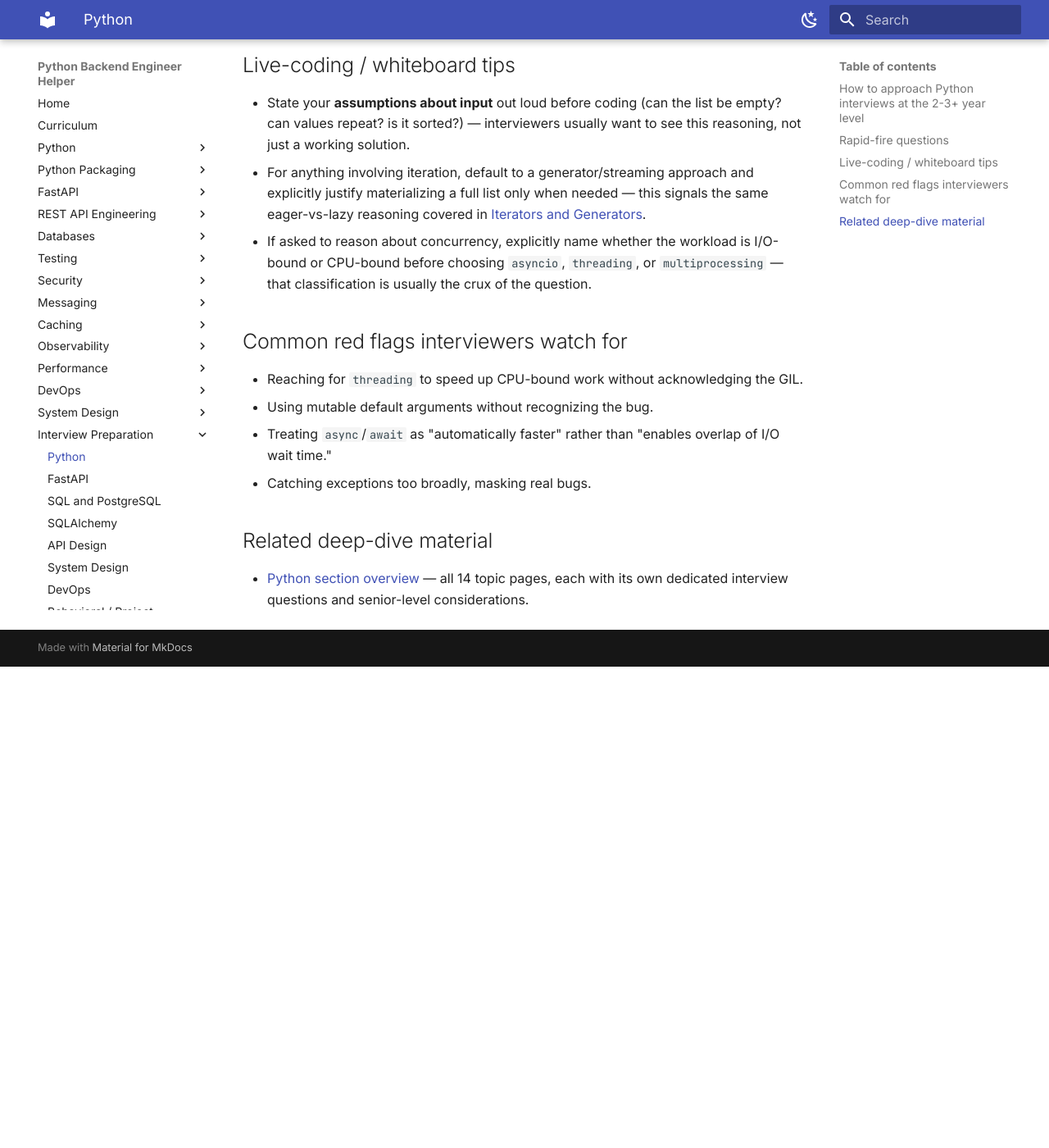
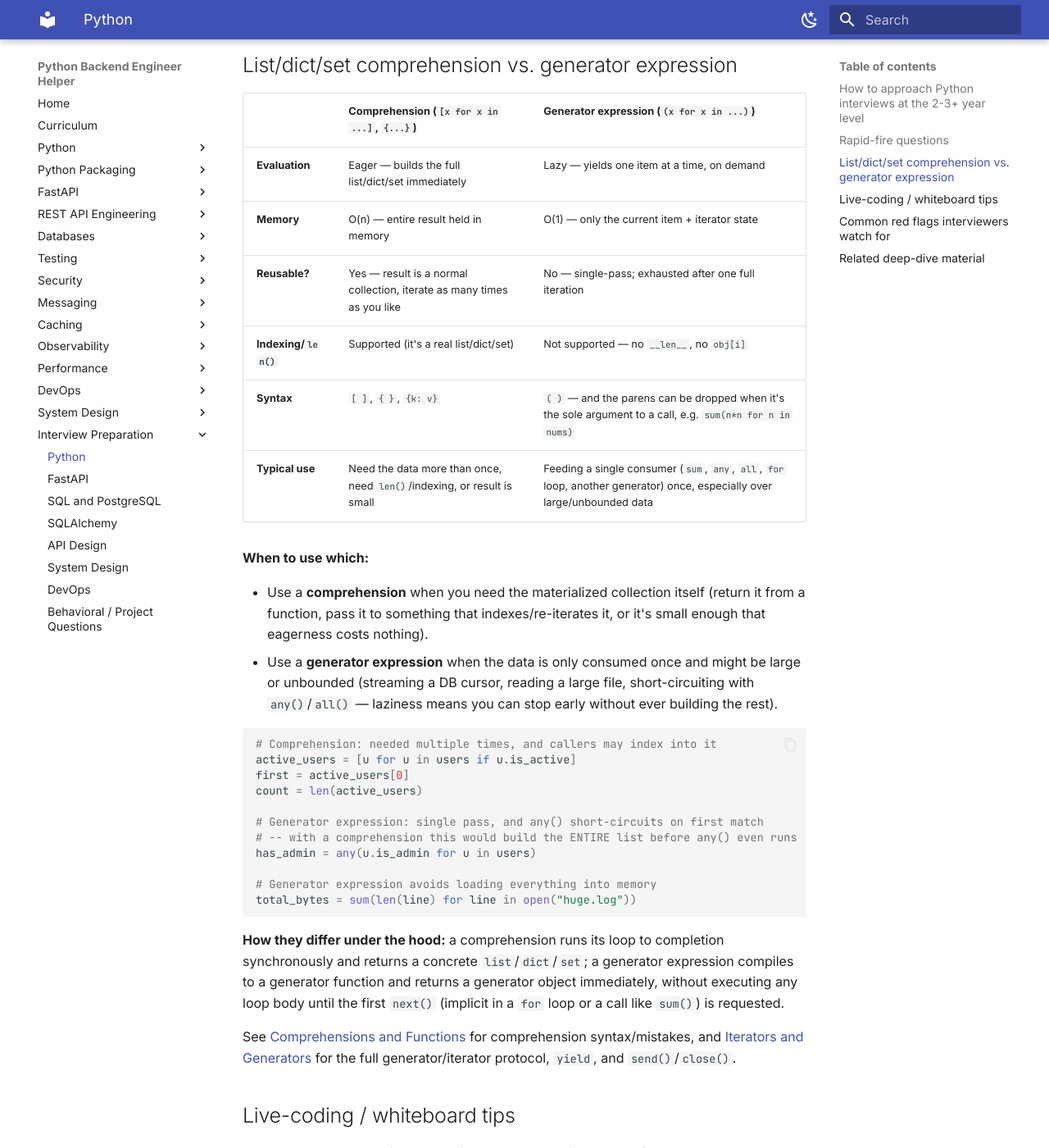
Before and after one commit to sayanroy44617/Python-Backend-Engineer-Helper, an MkDocs documentation site: the page built from docs/interviews/01-python.md, in a window 1280 px wide and 1400 px high, scrolled down 2371 px. Shown: the whole window at 82% size. Built offline with MkDocs 1.6.1 and Material for MkDocs 9.7.7, drawn with Linux system fonts in a browser that asks for light colours; before the commit the page ends 3184 px from its top, so only the background shows below that.

Commit message:
Expand Python documentation: add comparison of comprehensions vs generator expressions

````diff
--- a/docs/interviews/01-python.md
+++ b/docs/interviews/01-python.md
@@ -27,6 +27,53 @@ exactly what's being tested, not syntax recall.
 | 11 | What's the practical benefit of type hints if Python doesn't enforce them at runtime? | Static analysis (mypy), editor autocomplete/refactoring support, and documentation of intent — the enforcement happens via tooling (CI-run type checkers) rather than the interpreter, which is a deliberate trade-off, not an oversight. | [Type Hints](../python/05-type-hints.md) |
 | 12 | How would you profile a slow Python function before optimizing it? | Measure first (`cProfile`, `py-spy`, or targeted timing) to find the actual bottleneck rather than guessing — optimizing a function that isn't the bottleneck wastes effort and adds complexity for no benefit. | [Performance and Profiling](../python/14-performance-and-profiling.md) |
 
+## List/dict/set comprehension vs. generator expression
+
+| | Comprehension (`[x for x in ...]`, `{...}`) | Generator expression (`(x for x in ...)`) |
+|---|---|---|
+| **Evaluation** | Eager — builds the full list/dict/set immediately | Lazy — yields one item at a time, on demand |
+| **Memory** | O(n) — entire result held in memory | O(1) — only the current item + iterator state |
+| **Reusable?** | Yes — result is a normal collection, iterate as many times as you like | No — single-pass; exhausted after one full iteration |
+| **Indexing/`len()`** | Supported (it's a real list/dict/set) | Not supported — no `__len__`, no `obj[i]` |
+| **Syntax** | `[ ]`, `{ }`, `{k: v}` | `( )` — and the parens can be dropped when it's the sole argument to a call, e.g. `sum(n*n for n in nums)` |
+| **Typical use** | Need the data more than once, need `len()`/indexing, or result is small | Feeding a single consumer (`sum`, `any`, `all`, `for` loop, another generator) once, especially over large/unbounded data |
+
+**When to use which:**
+
+- Use a **comprehension** when you need the materialized collection itself
+  (return it from a function, pass it to something that indexes/re-iterates
+  it, or it's small enough that eagerness costs nothing).
+- Use a **generator expression** when the data is only consumed once and
+  might be large or unbounded (streaming a DB cursor, reading a large file,
+  short-circuiting with `any()`/`all()` — laziness means you can stop early
+  without ever building the rest).
+
+```python
+# Comprehension: needed multiple times, and callers may index into it
+active_users = [u for u in users if u.is_active]
+first = active_users[0]
+count = len(active_users)
+
+# Generator expression: single pass, and any() short-circuits on first match
+# -- with a comprehension this would build the ENTIRE list before any() even runs
+has_admin = any(u.is_admin for u in users)
+
+# Generator expression avoids loading everything into memory
+total_bytes = sum(len(line) for line in open("huge.log"))
+```
+
+**How they differ under the hood:** a comprehension runs its loop to
+completion synchronously and returns a concrete `list`/`dict`/`set`; a
+generator expression compiles to a generator function and returns a
+generator object immediately, without executing any loop body until the
+first `next()` (implicit in a `for` loop or a call like `sum()`) is
+requested.
+
+See [Comprehensions and Functions](../python/02-comprehensions-and-functions.md)
+for comprehension syntax/mistakes, and
+[Iterators and Generators](../python/08-iterators-and-generators.md) for
+the full generator/iterator protocol, `yield`, and `send()`/`close()`.
+
 ## Live-coding / whiteboard tips
 
 - State your **assumptions about input** out loud before coding (can the
````
